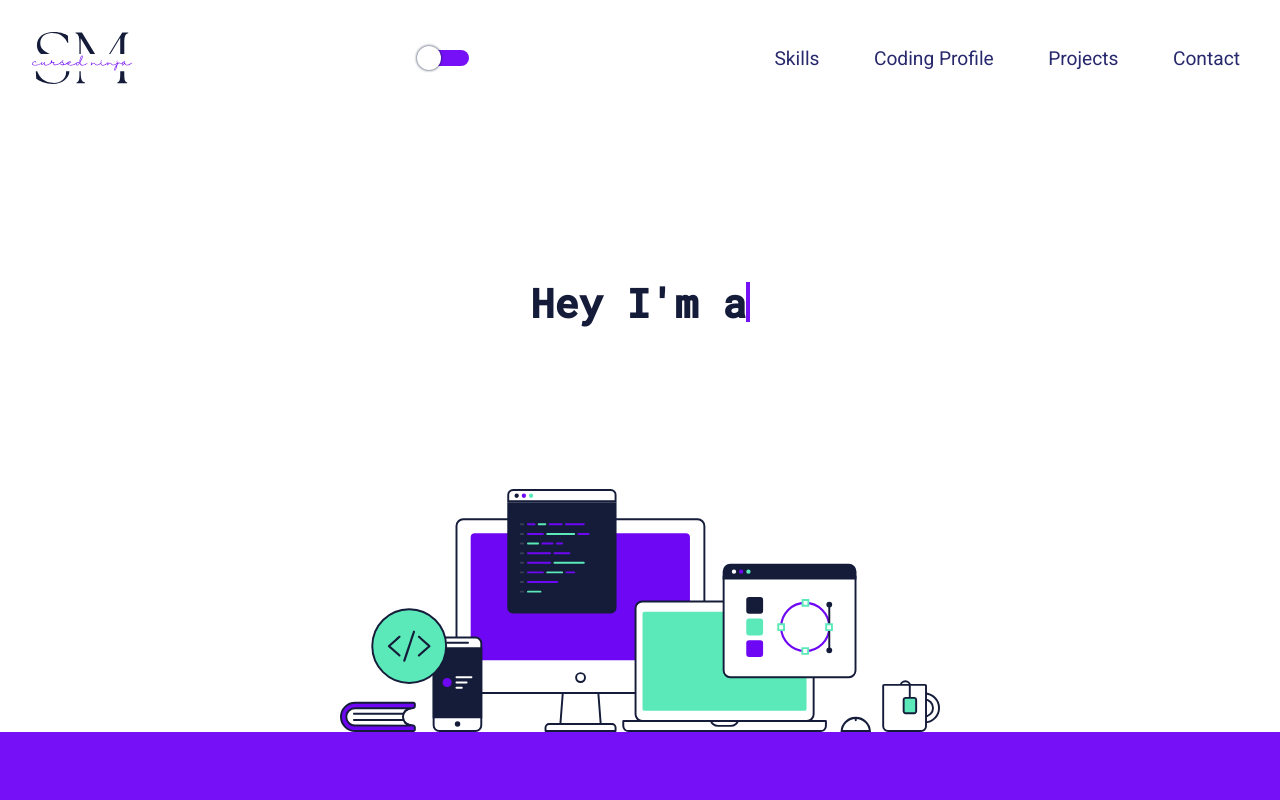
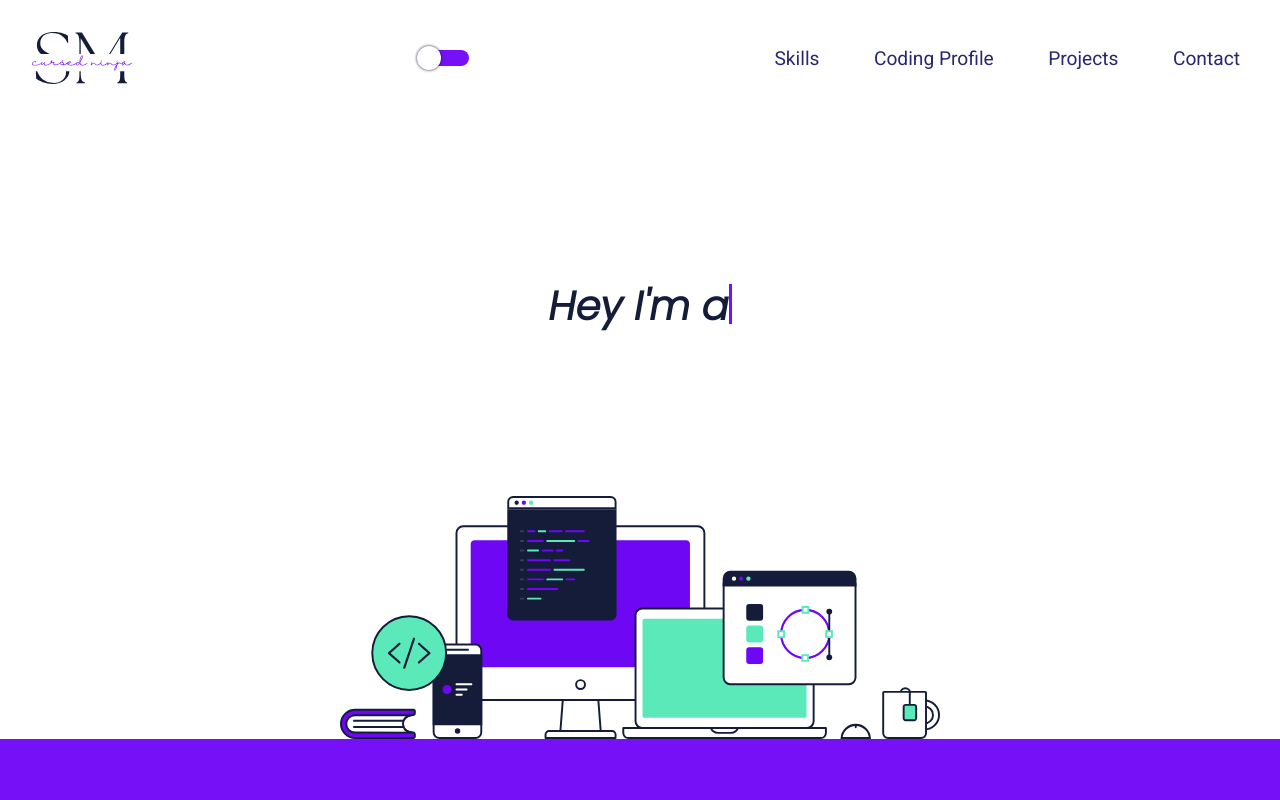
Before and after one commit to Cursed-Ninja/Portfolio, a React (Create React App) app: page / in a window 1280 px wide. Shown: the top 800 px of the page. Built offline with nearby package versions, Linux system fonts and the light colour scheme; no server answers.

Commit message:
text-box font family change

```diff
--- a/src/App.css
+++ b/src/App.css
@@ -1,4 +1,4 @@
-@import url("https://fonts.googleapis.com/css2?family=Roboto+Mono:wght@500&family=Roboto:wght@400;500;700&display=swap");
+@import url("https://fonts.googleapis.com/css2?family=Poppins:ital,wght@1,300&family=Roboto:wght@400;500;700&display=swap");
 
 *,
 *::before,
@@ -50,7 +50,7 @@
   --text-footer: #e2cdfc;
   --separator-color: #e6ecf8;
   --color-scrollbar-thumb: #141c3a;
-  --font-pre: "Roboto Mono", monospace;
+  --font-pre: "Poppins", sans-serif;
   --font-main: "Roboto", sans-serif;
   min-height: 100vh;
   width: 100vw;
```
